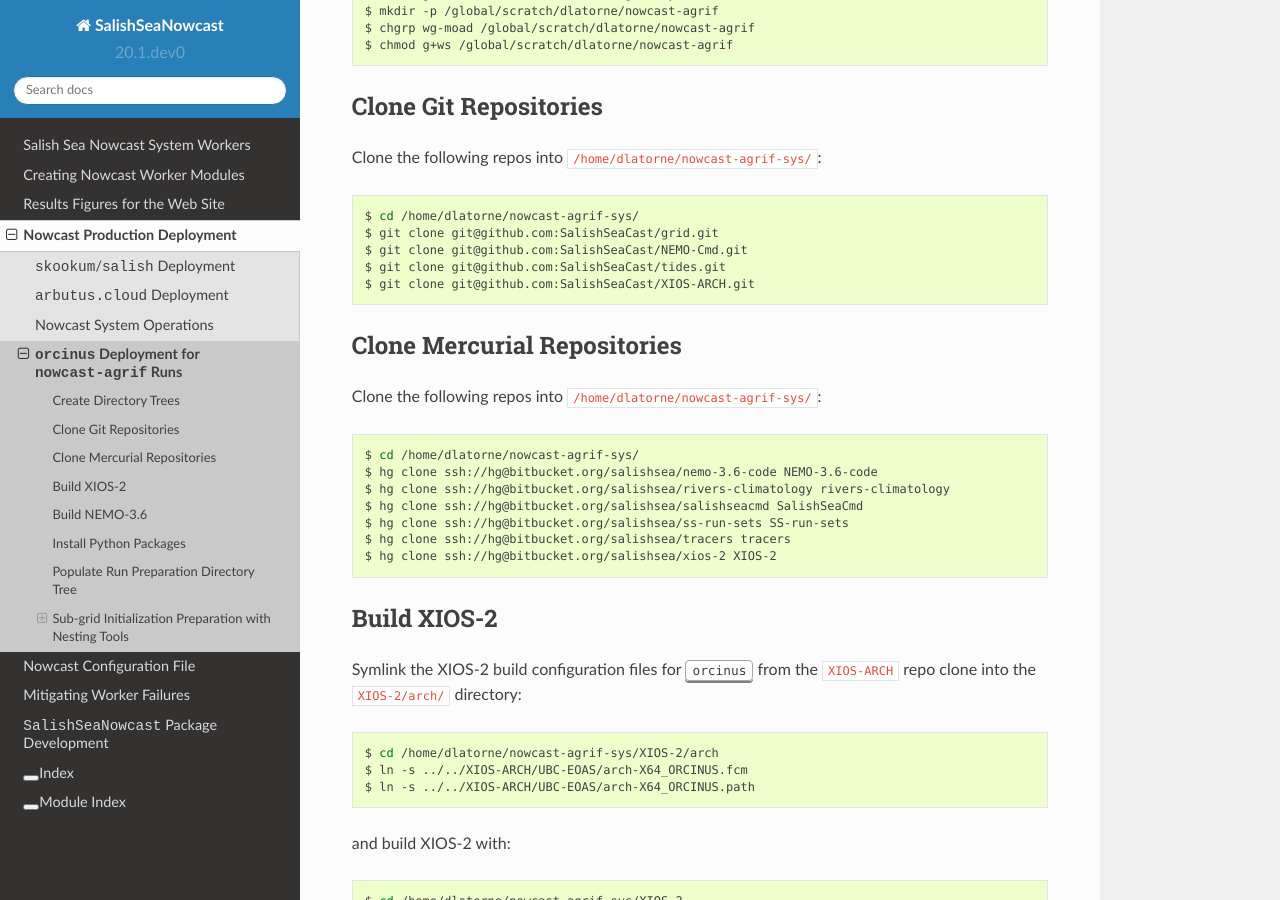
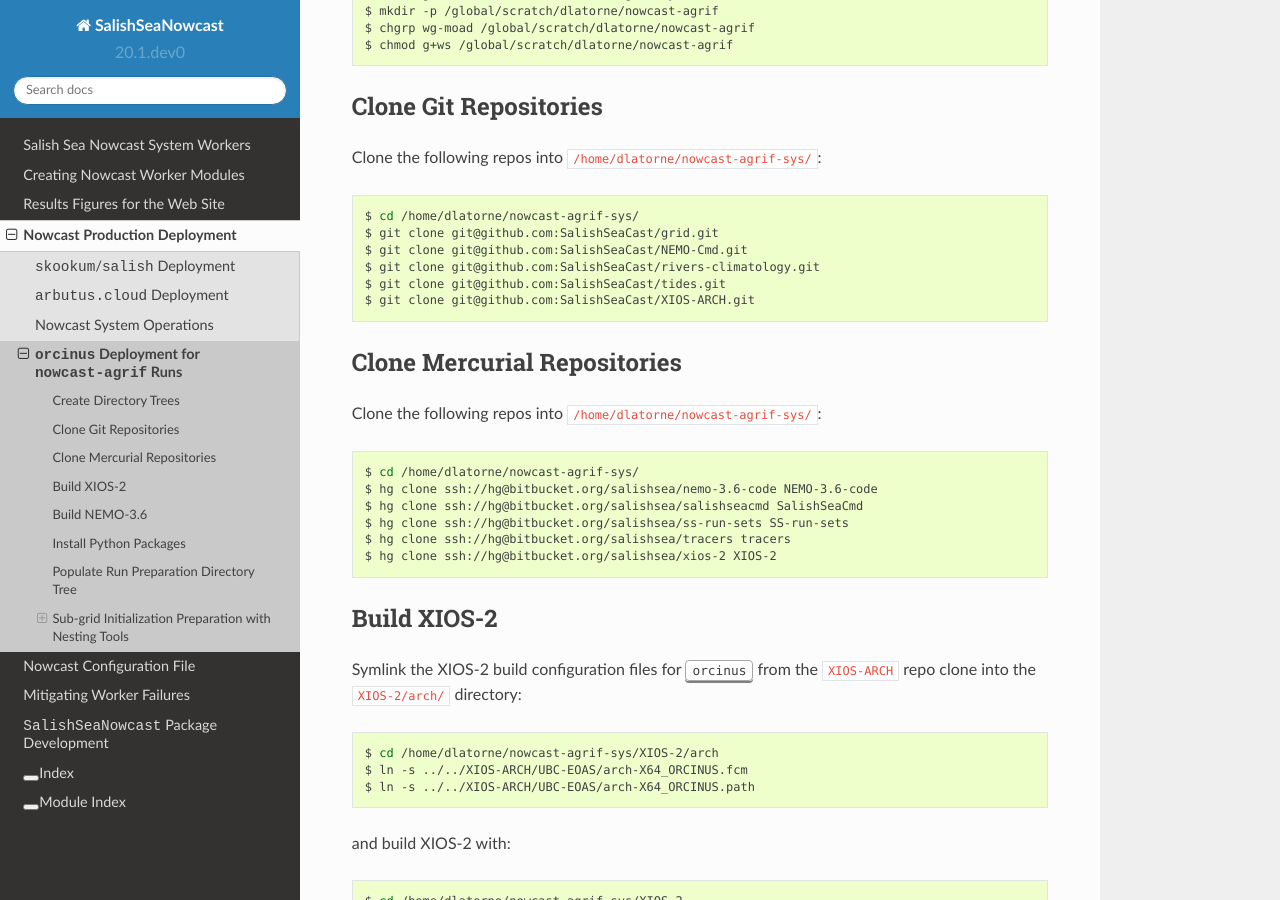
Before and after one commit to SalishSeaCast/SalishSeaNowcast, a Sphinx documentation site: the page built from docs/deployment/orcinus.rst, in a window 1280 px wide and 900 px high, scrolled down 389 px. Built offline with Sphinx 7.4.7 and the Read the Docs theme 2.0.0, drawn with Linux system fonts in a browser that asks for light colours.

Commit message:
Chg to install rivers-climatology repo from GitHub
re: migration from Mercurial on Bitbucket to Git on GitHub

```diff
--- a/docs/deployment/arbutus_cloud.rst
+++ b/docs/deployment/arbutus_cloud.rst
@@ -611,7 +611,6 @@ Clone the following repos into :file:`/nemoShare/MEOPAR/nowcast-sys/`:
     $ cd /nemoShare/MEOPAR/nowcast-sys/
     $ hg clone ssh://hg@bitbucket.org/mdunphy/fvcom-cmd FVCOM-Cmd
     $ hg clone ssh://hg@bitbucket.org/salishsea/nemo-3.6-code NEMO-3.6-code
-    $ hg clone ssh://hg@bitbucket.org/salishsea/rivers-climatology rivers-climatology
     $ hg clone ssh://hg@bitbucket.org/salishsea/salishseacmd SalishSeaCmd
     $ hg clone ssh://hg@bitbucket.org/salishsea/salishseawaves SalishSeaWaves
     $ hg clone ssh://hg@bitbucket.org/salishsea/ss-run-sets SS-run-sets
@@ -632,6 +631,7 @@ Clone the following repos into :file:`/nemoShare/MEOPAR/nowcast-sys/`:
     $ git clone git@github.com:UBC-MOAD/moad_tools.git
     $ git clone git@github.com:43ravens/NEMO_Nowcast.git
     $ git clone git@github.com:SalishSeaCast/NEMO-Cmd.git
+    $ git clone git@github.com:SalishSeaCast/rivers-climatology.git
     $ git clone git@github.com:SalishSeaCast/SalishSeaNowcast.git
     $ git clone git@github.com:SalishSeaCast/tides.git
     $ git clone git@gitlab.com:mdunphy/FVCOM41.git
--- a/docs/deployment/orcinus.rst
+++ b/docs/deployment/orcinus.rst
@@ -49,6 +49,7 @@ Clone the following repos into :file:`/home/dlatorne/nowcast-agrif-sys/`:
     $ cd /home/dlatorne/nowcast-agrif-sys/
     $ git clone git@github.com:SalishSeaCast/grid.git
     $ git clone git@github.com:SalishSeaCast/NEMO-Cmd.git
+    $ git clone git@github.com:SalishSeaCast/rivers-climatology.git
     $ git clone git@github.com:SalishSeaCast/tides.git
     $ git clone git@github.com:SalishSeaCast/XIOS-ARCH.git
 
@@ -62,7 +63,6 @@ Clone the following repos into :file:`/home/dlatorne/nowcast-agrif-sys/`:
 
     $ cd /home/dlatorne/nowcast-agrif-sys/
     $ hg clone ssh://hg@bitbucket.org/salishsea/nemo-3.6-code NEMO-3.6-code
-    $ hg clone ssh://hg@bitbucket.org/salishsea/rivers-climatology rivers-climatology
     $ hg clone ssh://hg@bitbucket.org/salishsea/salishseacmd SalishSeaCmd
     $ hg clone ssh://hg@bitbucket.org/salishsea/ss-run-sets SS-run-sets
     $ hg clone ssh://hg@bitbucket.org/salishsea/tracers tracers
--- a/docs/deployment/skookum_salish.rst
+++ b/docs/deployment/skookum_salish.rst
@@ -29,7 +29,6 @@ Clone the following repos into :file:`/SalishSeaCast/`:
     $ cd /SalishSeaCast/
     $ hg clone ssh://hg@bitbucket.org/salishsea/nemo-3.6-code NEMO-3.6-code
     $ hg clone ssh://hg@bitbucket.org/salishsea/private-tools private-tools
-    $ hg clone ssh://hg@bitbucket.org/salishsea/rivers-climatology rivers-climatology
     $ hg clone ssh://hg@bitbucket.org/salishsea/salishseacmd SalishSeaCmd
     $ hg clone ssh://hg@bitbucket.org/salishsea/salishsea-site salishsea-site
     $ hg clone ssh://hg@bitbucket.org/salishsea/ss-run-sets SS-run-sets
@@ -59,6 +58,7 @@ Clone the following repos into :file:`/SalishSeaCast/`:
     $ git clone git@github.com:UBC-MOAD/moad_tools.git
     $ git clone git@github.com:SalishSeaCast/NEMO-Cmd.git
     $ git clone git@github.com:43ravens/NEMO_Nowcast.git
+    $ git clone git@github.com:SalishSeaCast/rivers-climatology.git
     $ git clone git@github.com:SalishSeaCast/SalishSeaNowcast.git
     $ git clone git@gitlab.com:mdunphy/FVCOM-VHFR-config.git
     $ git clone git@gitlab.com:mdunphy/OPPTools.git OPPTools
```
Also changed, not shown: 2 other files.
